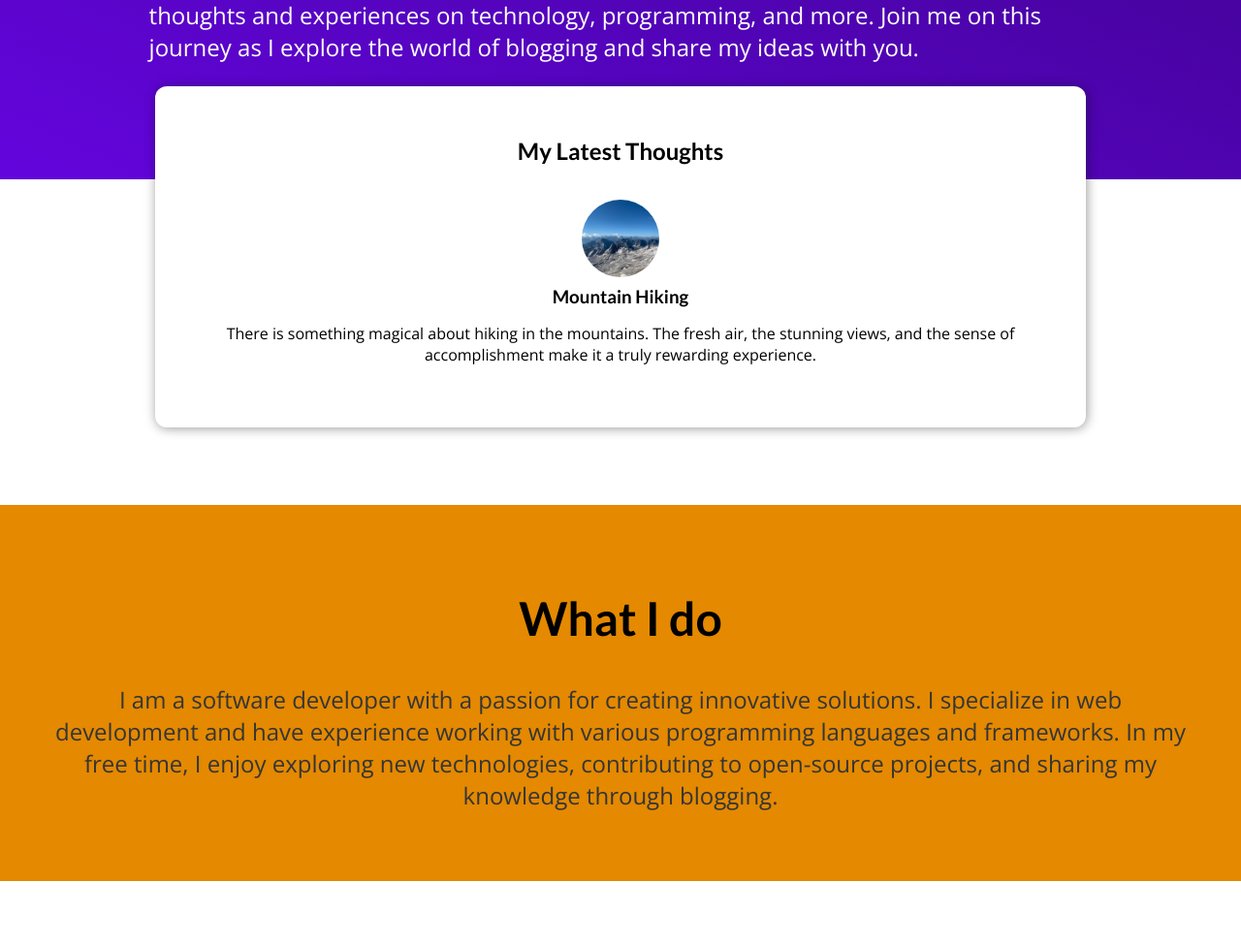
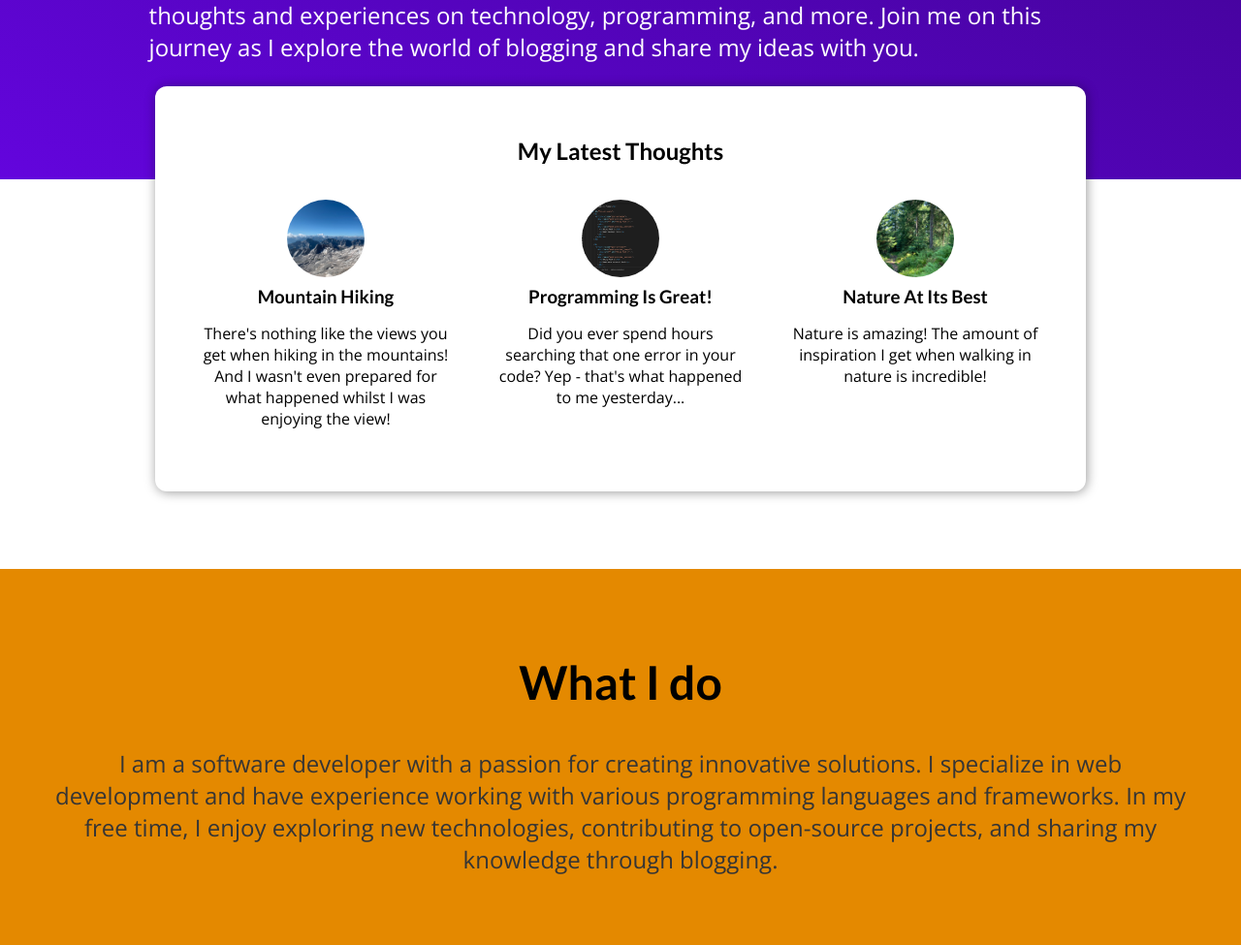
Before and after one commit to ajaykumar-28/my_site, a Django app: page / in a window 1280 px wide. Shown: the part 419-1394 px from the top of the page at 97% size. Before the commit the page ends 1328 px from the top, so only its background shows below. Run offline with Django 5.2, Linux system fonts and the light colour scheme.

Commit message:
Special template features and Syntax

```diff
--- a/blog/templates/blog/includes/post.html
+++ b/blog/templates/blog/includes/post.html
@@ -2,14 +2,12 @@
 
 <li>
     <article class="post">
-    <a href="{% url "post-detail-page" slug="mountain-hiking" %}">
-        <img src="{% static "blog/images/mountains.jpg" %}" alt="Mountain Hiking" />
+    <a href="{% url "post-detail-page" slug=post.slug %}">
+        <img src="{% static "blog/images/"|add:post.image %}" alt="{{ post.title }}" />
         <div class="post__content">
-        <h3>Mountain Hiking</h3>
+        <h3>{{ post.title }}</h3>
         <p>
-            There is something magical about hiking in the mountains. The
-            fresh air, the stunning views, and the sense of accomplishment
-            make it a truly rewarding experience.
+            {{post.excerpt}}
         </p>
         </div>
     </a>
--- a/blog/templates/blog/index.html
+++ b/blog/templates/blog/index.html
@@ -30,7 +30,9 @@ My Blog
 <section id="latest-posts">
   <h2>My Latest Thoughts</h2>
   <ul>
-    {% include "blog/includes/post.html" %}
+    {% for post in posts %}
+      {% include "blog/includes/post.html" %}
+    {% endfor %}
   </ul>
 </section>
 
--- a/blog/views.py
+++ b/blog/views.py
@@ -2,7 +2,7 @@ from datetime import date
 
 from django.shortcuts import render
 
-posts = [
+all_posts = [
     {
         "slug": "hike-in-the-mountains",
         "image": "mountains.jpg",
@@ -68,9 +68,18 @@ posts = [
     }
 ]
 
+
+def get_date(post):
+    return post["date"]
+
+
 # Create your views here.
 def starting_page(request):
-    return render(request, "blog/index.html")
+    sorted_posts = sorted(all_posts, key=get_date)
+    latest_posts = sorted_posts[-3:]
+    return render(request, "blog/index.html", {
+        "posts": latest_posts
+    })
 
 def posts(request):
     return render(request, "blog/all-posts.html")
```
